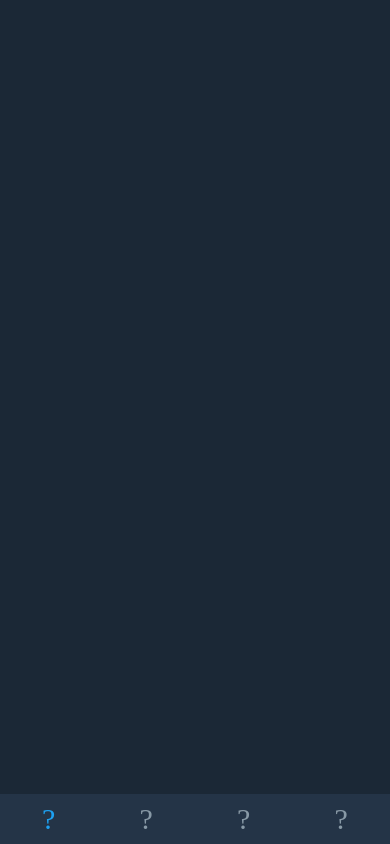
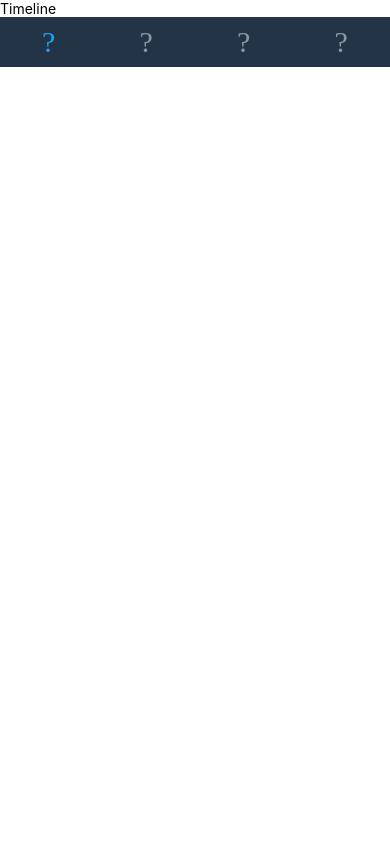
Before and after one commit to Exilz/cours-miw-react-native, a React Native app: screen / in a window 390 px wide. Built offline with nearby package versions, Linux system fonts and the light colour scheme.

Commit message:
Changement de vue lors de l'appui sur un bouton

```diff
--- a/App.js
+++ b/App.js
@@ -1,25 +1,29 @@
 import React, { Component } from 'react';
 import { View, StatusBar } from 'react-native';
 import TabBarButton from './components/TabBarButton';
+import Timeline from './components/Timeline';
+import Search from './components/Search';
+import Notifications from './components/Notifications';
+import Messages from './components/Messages';
 import styles from './styles/app.style';
 import colors from './styles/colors.style';
 
 const TABS = [
     {
         icon: 'ios-home',
-        component: false
+        component: Timeline
     },
     {
         icon: 'ios-search',
-        component: false
+        component: Search
     },
     {
         icon: 'ios-notifications',
-        component: false
+        component: Notifications
     },
     {
         icon: 'ios-mail',
-        component: false
+        component: Messages
     }
 ];
 
@@ -30,6 +34,12 @@ export default class App extends Component {
         this.state = { activeTab: 0 };
     }
 
+    _onPressTabButton (index) {
+        return () => {
+            this.setState({ activeTab: index });
+        }
+    }
+
     get tabBar () {
         const buttons = TABS.map((tab, index) => {
             return (
@@ -37,6 +47,7 @@ export default class App extends Component {
                   key={`tab-button-${index}`}
                   active={index === this.state.activeTab}
                   icon={tab.icon}
+                  onPress={this._onPressTabButton(index)}
                 />
             );
         });
@@ -48,10 +59,14 @@ export default class App extends Component {
     }
 
     render() {
+        const ActiveComponent = TABS[this.state.activeTab].component;
+
         return (
             <View style={styles.container}>
                 <StatusBar backgroundColor={colors.darkBackground} />
-                <View style={styles.listContainer} />
+                <View style={styles.contentContainer}>
+                    <ActiveComponent />
+                </View>
                 { this.tabBar }
             </View>
         );
```
